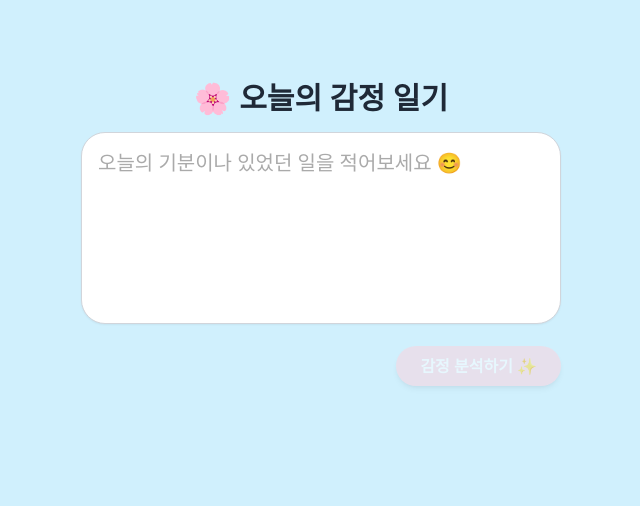
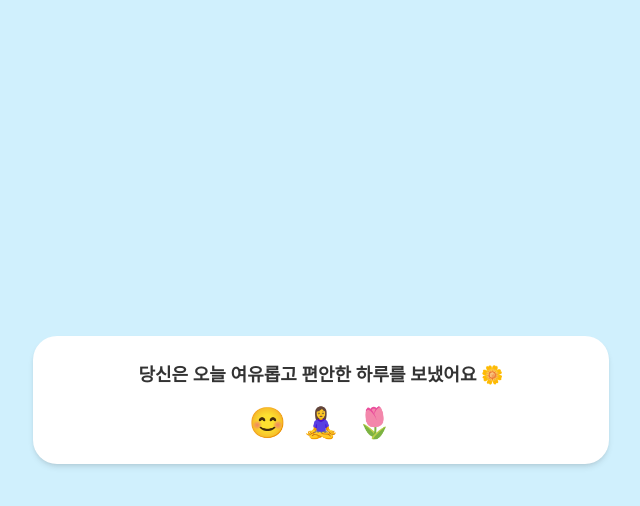
Before and after one commit to durumi922/ai-diary-app, a React (Vite) app: page / in a window 1280 px wide. Shown: the top 506 px of the page, without its empty margins (319-959 px from the left). Built offline with nearby package versions, Linux system fonts and the light colour scheme.

Commit message:
✨ 감정 분석 결과 페이지

```diff
--- a/src/App.tsx
+++ b/src/App.tsx
@@ -1,12 +1,19 @@
 // App.tsx
-import DiaryInput from "./components/DiaryInput";
+import EmotionResult from "./components/EmotionResult";
+export default App;
 
-export default function App() {
+
+function App() {
+  const handleSelectEmoji = (emoji: string) => {
+    console.log("사용자가 고른 이모지:", emoji);
+  };
+
   return (
-    <main className="min-h-screen bg-pastelBlue flex flex-col items-center px-4">
-      <section className="w-full max-w-xl py-10">
-        <DiaryInput onSubmit={(text) => console.log("일기:", text)} />
-      </section>
+      <main className="min-h-screen bg-pastelBlue flex flex-col justify-center items-center px-4 py-10">      <EmotionResult
+        emotionText="당신은 오늘 여유롭고 편안한 하루를 보냈어요 🌼"
+        emojis={["😊", "🧘‍♀️", "🌷"]}
+        onSelect={handleSelectEmoji}
+      />
     </main>
   );
 }
--- /dev/null
+++ b/src/components/EmotionResult.tsx
@@ -0,0 +1,25 @@
+// src/components/EmotionResult.tsx
+type EmotionResultProps = {
+  emotionText: string;
+  emojis: string[];
+  onSelect: (emoji: string) => void;
+};
+
+export default function EmotionResult({ emotionText, emojis, onSelect }: EmotionResultProps) {
+  return (
+    <div className="bg-white rounded-2xl p-6 shadow-md max-w-xl w-full mx-auto text-center">
+      <p className="text-lg font-semibold mb-4">{emotionText}</p>
+      <div className="flex justify-center gap-4">
+        {emojis.map((emoji, idx) => (
+          <button
+            key={idx}
+            className="text-3xl hover:scale-110 transition-transform"
+            onClick={() => onSelect(emoji)}
+          >
+            {emoji}
+          </button>
+        ))}
+      </div>
+    </div>
+  );
+}
```
